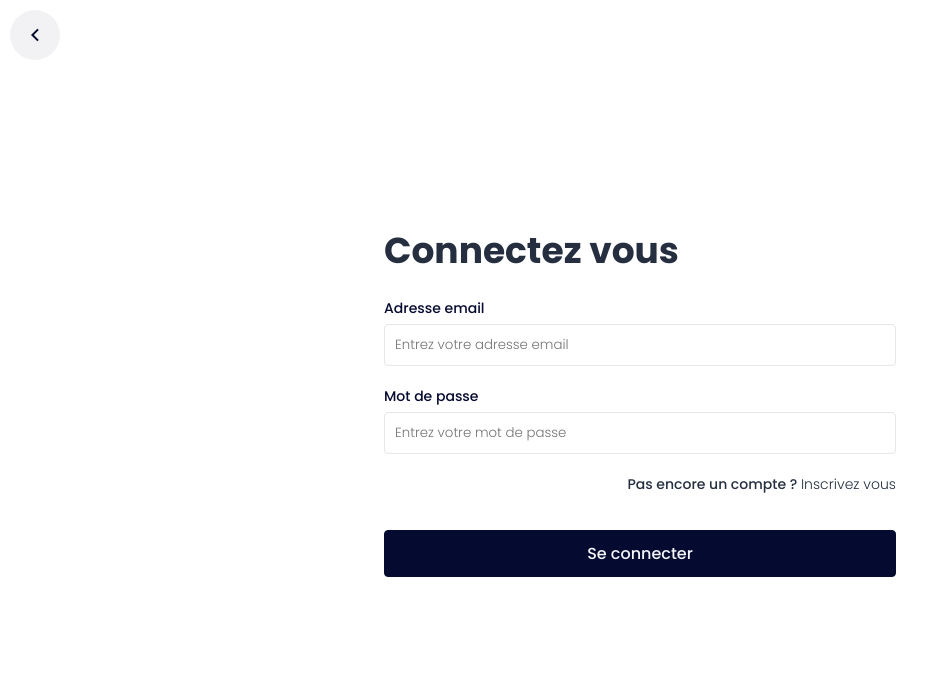
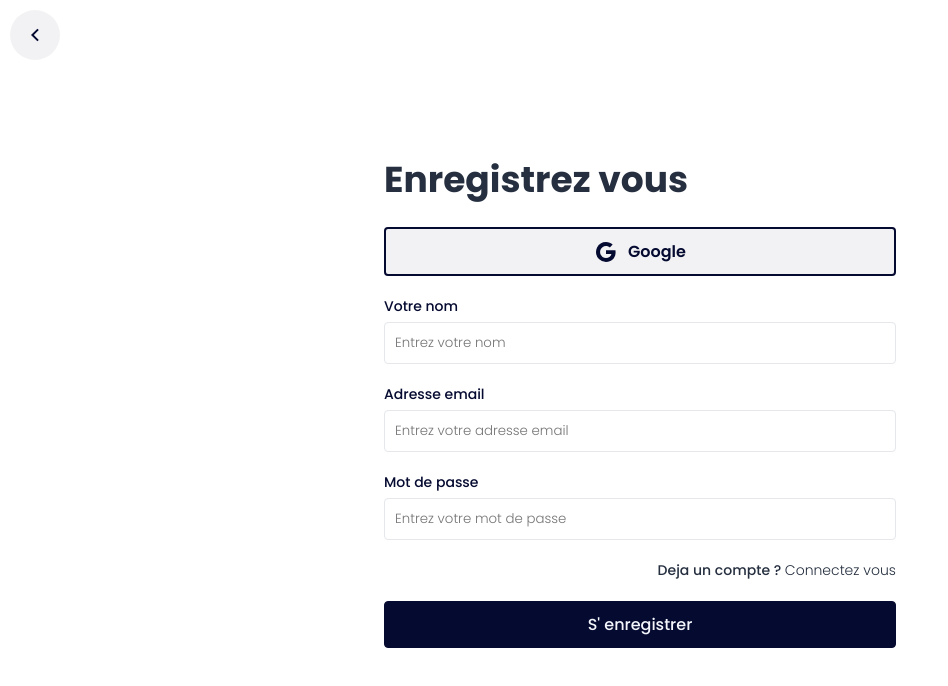
Before and after one commit to Zaker237/FindAJob, a Vue app: page /register in a window 1280 px wide. Before the commit this address led to /login. Shown: the top 686 px of the page, without its empty margins (0-948 px from the left). Built offline with nearby package versions, Linux system fonts and the light colour scheme; no server answers; a web font is replaced by a local one.

Commit message:
authentification avec google

```diff
--- a/src/App.vue
+++ b/src/App.vue
@@ -5,26 +5,26 @@
 </template>
 
 <script>
-import {onBeforeMount} from "vue";
-import {useRoute, useRouter} from "vue-router";
-import { getAuth } from "firebase/auth";
+// import {onBeforeMount} from "vue";
+// import {useRoute, useRouter} from "vue-router";
+// import { getAuth } from "firebase/auth";
 
 export default {
   name: "App",
-  setup() {
-    const route = useRoute();
-    const router = useRouter();
-
-    onBeforeMount(() => {
-      getAuth().onAuthStateChanged(user => {
-        if (!user) {
-          router.replace("/login");
-        } else if (route.path === "/login" || route.path === "/register") {
-          router.replace("/");
-        }
-      });
-    });
-  }
+  // setup() {
+  //   const route = useRoute();
+  //   const router = useRouter();
+  //
+  //   onBeforeMount(() => {
+  //     getAuth().onAuthStateChanged(user => {
+  //       if (!user) {
+  //         router.replace("/login");
+  //       } else if (route.path === "/login" || route.path === "/register") {
+  //         router.replace("/");
+  //       }
+  //     });
+  //   });
+  // }
 }
 </script>
 
--- a/src/views/HomeView.vue
+++ b/src/views/HomeView.vue
@@ -43,7 +43,7 @@
           </router-link>
         </div>
         <div class="header-right">
-          <img src="../assets/illustrations/illustration-5.png" alt="illustration">
+          <img src="../assets/illustrations/illustration-4.png" alt="illustration">
         </div>
       </div>
     </header>
--- a/src/views/auth/LoginView.vue
+++ b/src/views/auth/LoginView.vue
@@ -5,8 +5,14 @@
         <img src="../../assets/icons/arrow-up.svg" alt="back to home">
       </div>
     </router-link>
-    <form class="container" @submit.prevent="Login" >
+    <form class="container" @submit.prevent="Login">
       <h2>Connectez vous</h2>
+      <div class="container-socials">
+        <button class="button-google" @click="LoginGoogle">
+          <img src="../../assets/icons/google.svg" alt="google">
+          <span>Google</span>
+        </button>
+      </div>
       <div class="container-input">
         <label for="email">Adresse email</label>
         <input v-model="email" id="email" type="email" placeholder="Entrez votre adresse email" required>
@@ -18,7 +24,7 @@
       <h3 class="container-options">Pas encore un compte ?
         <router-link to="/register">Inscrivez vous</router-link>
       </h3>
-      <button class="container-button">
+      <button type="submit" class="container-button">
         Se connecter
       </button>
     </form>
@@ -26,14 +32,15 @@
 </template>
 
 <script>
-import {getAuth, signInWithEmailAndPassword} from "firebase/auth";
+import {getAuth, GoogleAuthProvider, signInWithEmailAndPassword, signInWithPopup} from "firebase/auth";
 
 export default {
   data() {
     return {
       email: "",
       password: "",
-      auth : getAuth(),
+      auth: getAuth(),
+      provider: new GoogleAuthProvider()
     }
   },
   methods: {
@@ -50,6 +57,21 @@ export default {
             console.log(errorCode);
             console.log(errorMessage);
           });
+    },
+    LoginGoogle() {
+      signInWithPopup(this.auth, this.provider)
+          .then((result) => {
+            const credential = GoogleAuthProvider.credentialFromResult(result);
+            const token = credential.accessToken;
+            const user = result.user;
+            console.log(token, user);
+          }).catch((error) => {
+        const errorCode = error.code;
+        const errorMessage = error.message;
+        const email = error.email;
+        const credential = GoogleAuthProvider.credentialFromError(error);
+        console.log(errorCode, errorMessage, email, credential);
+      });
     }
   }
 }
@@ -123,6 +145,9 @@ export default {
   }
 
   button {
+    display: flex;
+    justify-content: center;
+    align-items: center;
     background: $dark;
     border: 1px solid $dark;
     border-radius: 4px;
@@ -139,5 +164,14 @@ export default {
       box-shadow: 2px 2px 10px #dfdfdf;
     }
   }
+
+  .button-google{
+    background: rgb($dark, 0.05);
+    border-width: 2px;
+    span{
+      font-weight: 600;
+      margin-left: 10px;
+    }
+  }
 }
 </style>
--- a/src/views/auth/RegisterView.vue
+++ b/src/views/auth/RegisterView.vue
@@ -5,8 +5,14 @@
         <img src="../../assets/icons/arrow-up.svg" alt="back to home">
       </div>
     </router-link>
-    <form class="container" @submit.prevent="Register" >
+    <form class="container" @submit.prevent="Register">
       <h2>Enregistrez vous</h2>
+      <div class="container-socials">
+        <button class="button-google" @click="RegisterGoogle">
+          <img src="../../assets/icons/google.svg" alt="google">
+          <span>Google</span>
+        </button>
+      </div>
       <div class="container-input">
         <label for="name">Votre nom</label>
         <input id="name" type="text" placeholder="Entrez votre nom" required>
@@ -19,24 +25,27 @@
         <label for="password">Mot de passe</label>
         <input v-model="password" id="password" type="password" placeholder="Entrez votre mot de passe" required>
       </div>
-      <h3 class="container-options">Deja un compte ? <router-link to="/login">Connectez vous</router-link></h3>
+      <h3 class="container-options">Deja un compte ?
+        <router-link to="/login">Connectez vous</router-link>
+      </h3>
 
-        <button class="container-button">
-          S' enregistrer
-        </button>
+      <button type="submit" class="container-button">
+        S' enregistrer
+      </button>
     </form>
   </div>
 </template>
 
 <script>
-import {getAuth, createUserWithEmailAndPassword} from "firebase/auth";
+import {getAuth, createUserWithEmailAndPassword, signInWithPopup, GoogleAuthProvider} from "firebase/auth";
 
 export default {
   data() {
     return {
       email: "",
       password: "",
-      auth : getAuth(),
+      auth: getAuth(),
+      provider: new GoogleAuthProvider()
     }
   },
   methods: {
@@ -45,6 +54,8 @@ export default {
           .then((userCredential) => {
             const user = userCredential.user;
             console.log(user);
+            this.email = "";
+            this.password = "";
           })
           .catch((error) => {
             const errorCode = error.code;
@@ -53,6 +64,21 @@ export default {
             console.log(errorCode);
             console.log(errorMessage);
           });
+    },
+    RegisterGoogle() {
+      signInWithPopup(this.auth, this.provider)
+          .then((result) => {
+            const credential = GoogleAuthProvider.credentialFromResult(result);
+            const token = credential.accessToken;
+            const user = result.user;
+            console.log(token, user);
+          }).catch((error) => {
+        const errorCode = error.code;
+        const errorMessage = error.message;
+        const email = error.email;
+        const credential = GoogleAuthProvider.credentialFromError(error);
+        console.log(errorCode, errorMessage, email, credential);
+      });
     }
   }
 }
@@ -61,14 +87,14 @@ export default {
 <style lang="scss" scoped>
 @import "../../assets/styles/settings.scss";
 
-#register{
+#register {
   min-height: 100vh;
   display: flex;
   justify-content: center;
   align-items: center;
 }
 
-.back-home{
+.back-home {
   position: absolute;
   top: 10px;
   left: 10px;
@@ -116,6 +142,7 @@ export default {
       }
     }
   }
+
   &-options {
     margin: 10px 0 15px 0;
     font-size: 14px;
@@ -125,6 +152,9 @@ export default {
   }
 
   button {
+    display: flex;
+    justify-content: center;
+    align-items: center;
     background: $dark;
     border: 1px solid $dark;
     border-radius: 4px;
@@ -141,5 +171,15 @@ export default {
       box-shadow: 2px 2px 10px #dfdfdf;
     }
   }
+
+  .button-google {
+    background: rgb($dark, 0.05);
+    border-width: 2px;
+
+    span {
+      font-weight: 600;
+      margin-left: 10px;
+    }
+  }
 }
 </style>
```
Also changed, not shown: src/assets/icons/google.svg (added).
